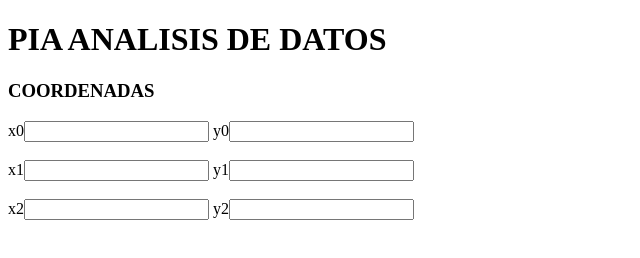
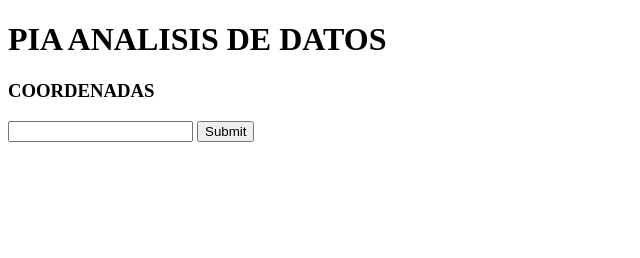
Before and after one commit to Hamgalex/PIAanalisisdedatos, a plain HTML site: page index.html in a window 1280 px wide. Shown: the whole page, without its empty margins (0-640 px from the left). Drawn offline with Linux system fonts and the light colour scheme.

Commit message:
Intento de poner los inputs

```diff
--- a/index.html
+++ b/index.html
@@ -7,21 +7,14 @@
     <div>
         <h1>PIA ANALISIS DE DATOS</h1>
         <h3>COORDENADAS</h3>
-        <div>
-            <span>x0</span><input type="number">
-            <span>y0</span><input type="number">
+        <input type="number" name="numvar">
+        <input type="submit" onclick="mostrar()">
+
+        <div id="coord" >
+
         </div>
-        <br>
-        <div>
-            <span>x1</span><input type="number">
-            <span>y1</span><input type="number">
-        </div>
-        <br>
-        <div>
-            <span>x2</span><input type="number">
-            <span>y2</span><input type="number">
-        </div>
-        <br>
-    </div>
+
+
+    <script src="index.js"></script>
 </body>
 </html>
--- a/index.js
+++ b/index.js
@@ -0,0 +1,14 @@
+function mostrar()
+{
+    string="";
+    n=document.getElementById("numvar");
+    var element =  document.getElementById("coord");
+    for(i=0;i<n;i++)
+    {
+        string+="uwu";
+       // string="<span>x"+i+"<\\span><input type='number' name='x"+i+"\\>";
+
+    }
+    element.innerHTML=string;
+    document.getElementById('coord').appendChild(personaje);
+}
```
